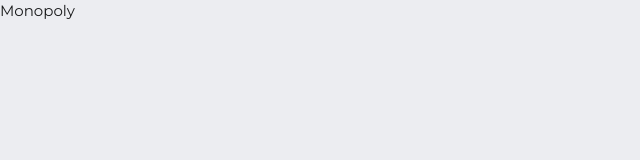
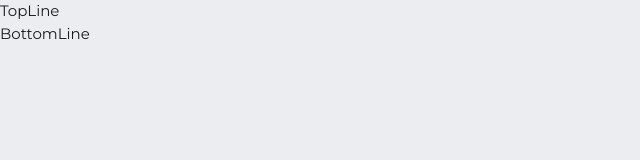
Before and after one commit to VKeyPEDIdea/monopoly-react, a React app: page / in a window 1280 px wide. Shown: the top 160 px of the page, without its empty margins (0-640 px from the left). Built offline with nearby package versions, Linux system fonts and the light colour scheme.

Commit message:
add Playing fields base

```diff
--- a/src/App.tsx
+++ b/src/App.tsx
@@ -1,9 +1,10 @@
+import PlayingField from './components/PlayingField';
 import './scss/custom.scss';
 
 const App = () => {
-  return (
-    <div className="App">Monopoly</div>
-  );
+	return (
+		<PlayingField />
+	);
 };
 
 export default App;
--- /dev/null
+++ b/src/components/PlayingField/BottomLine/BottomLine.tsx
@@ -0,0 +1,7 @@
+const BottomLine = () => {
+	return (
+		<div>BottomLine</div>
+	);
+};
+
+export default BottomLine;
--- /dev/null
+++ b/src/components/PlayingField/BottomLine/index.js
@@ -0,0 +1 @@
+export { default } from './BottomLine';
--- /dev/null
+++ b/src/components/PlayingField/PlayingField.tsx
@@ -0,0 +1,13 @@
+import BottomLine from "./BottomLine";
+import TopLine from "./TopLine/";
+
+const PlayingField = () => {
+	return (
+		<div>
+			<TopLine />
+			<BottomLine />
+		</div>
+	);
+};
+
+export default PlayingField;
--- /dev/null
+++ b/src/components/PlayingField/TopLine/TopLine.tsx
@@ -0,0 +1,7 @@
+const TopLine = () => {
+	return (
+		<div>TopLine</div>
+	);
+};
+
+export default TopLine;
--- /dev/null
+++ b/src/components/PlayingField/TopLine/index.js
@@ -0,0 +1 @@
+export { default } from './TopLine';
--- /dev/null
+++ b/src/components/PlayingField/index.js
@@ -0,0 +1 @@
+export { default } from './PlayingField';
```
